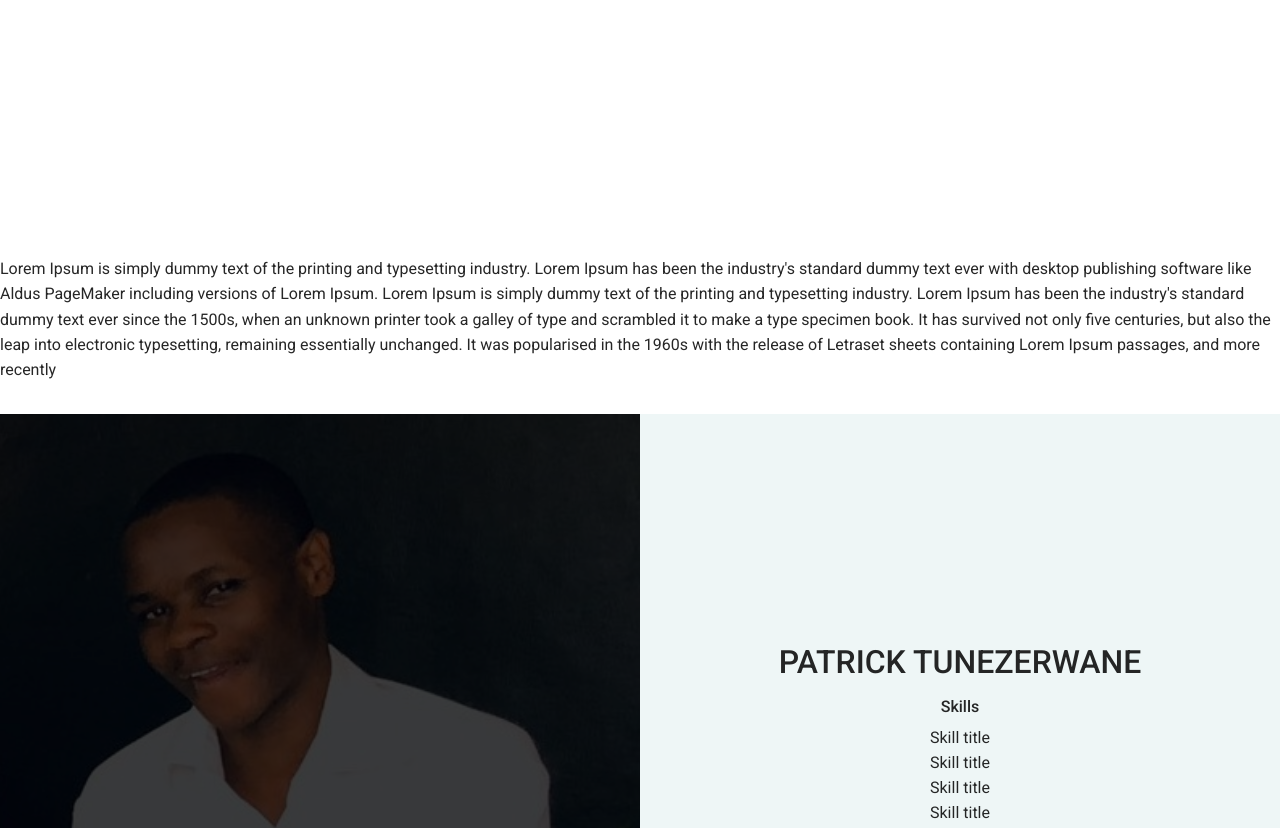
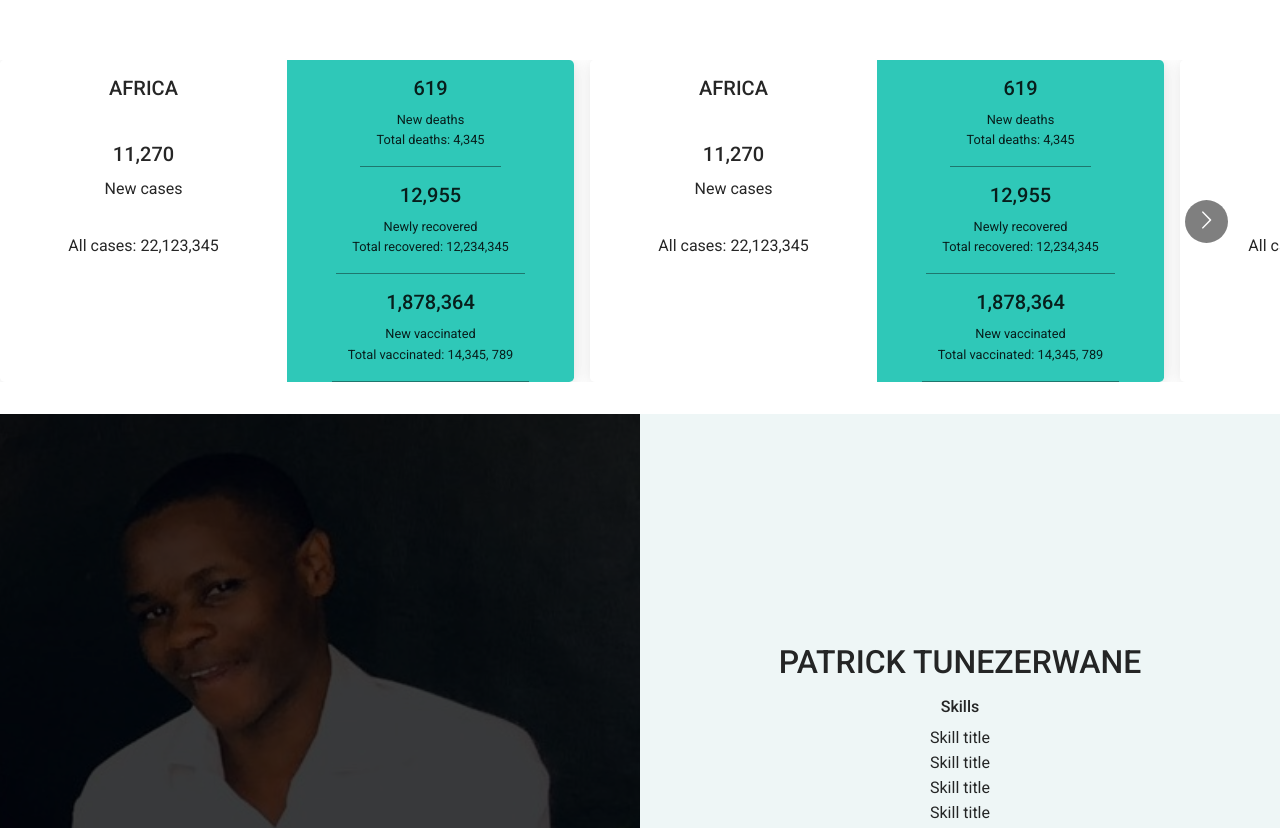
Before and after one commit to patricktunez123/covicalc, a React (Create React App) app: page / in a window 1280 px wide. Shown: the part 946-1774 px from the top of the page. Built offline with nearby package versions, Linux system fonts and the light colour scheme.

Commit message:
desigin card

```diff
--- /dev/null
+++ b/src/components/Continents/Continent.js
@@ -0,0 +1,39 @@
+import React from "react";
+
+const Continent = () => {
+  return (
+    <div className="covicalc--c-card">
+      <div className="left">
+        <div className="name">
+          <h5>AFRICA</h5>
+        </div>
+        <div className="cases">
+          <h5>11,270</h5>
+          <span>New cases</span>
+        </div>
+        <div className="all--cases">
+          <span>All cases: 22,123,345</span>
+        </div>
+      </div>
+      <div className="right">
+        <div className="deaths">
+          <h5>619</h5>
+          <span>New deaths</span>
+          <span>Total deaths: 4,345</span>
+        </div>
+        <div className="recovered">
+          <h5>12,955</h5>
+          <span>Newly recovered</span>
+          <span>Total recovered: 12,234,345</span>
+        </div>
+        <div className="vaccinated">
+          <h5>1,878,364</h5>
+          <span>New vaccinated</span>
+          <span>Total vaccinated: 14,345, 789</span>
+        </div>
+      </div>
+    </div>
+  );
+};
+
+export default Continent;
--- a/src/components/Continents/Continents.scss
+++ b/src/components/Continents/Continents.scss
@@ -23,10 +23,67 @@
   }
   .continents--container {
     height: auto;
-    padding-bottom: 2rem;
+    padding: 2rem 0;
     position: absolute;
     bottom: 0;
     right: 0;
     left: 0;
+
+    .covicalc--c-card {
+      width: auto;
+      height: auto;
+      box-shadow: 0.1rem 0.1rem 1rem $borderColor;
+      margin-right: 1rem;
+      border-radius: $borderRadius;
+      display: flex;
+      justify-content: space-between;
+      .left,
+      .right {
+        height: 100%;
+        flex: 1;
+      }
+      .left {
+        background: $whiteColor;
+        border-top-left-radius: $borderRadius;
+        border-bottom-left-radius: $borderRadius;
+      }
+      .right,
+      .left {
+        display: flex;
+        justify-content: center;
+        align-items: center;
+        flex-direction: column;
+      }
+      .right {
+        background: $primaryColor;
+        border-top-right-radius: $borderRadius;
+        border-bottom-right-radius: $borderRadius;
+        .deaths,
+        .recovered,
+        .vaccinated {
+          border-bottom: 0.1rem solid $secondaryColor;
+          display: flex;
+          justify-content: center;
+          align-items: center;
+          flex-direction: column;
+          padding: 1rem;
+          span {
+            font-size: 0.8rem;
+          }
+        }
+      }
+
+      .left {
+        .name,
+        .cases,
+        .all--cases {
+          display: flex;
+          justify-content: center;
+          align-items: center;
+          flex-direction: column;
+          padding: 1rem;
+        }
+      }
+    }
   }
 }
--- /dev/null
+++ b/src/components/Continents/ContinentsList.js
@@ -0,0 +1,45 @@
+import React from "react";
+import "./Continents.scss";
+import Carousel from "react-multi-carousel";
+import "react-multi-carousel/lib/styles.css";
+import Continent from "./Continent";
+
+export default function ContinentCard() {
+  const responsive = {
+    superLargeDesktop: {
+      breakpoint: { max: 4000, min: 3000 },
+      items: 5,
+    },
+    desktop: {
+      breakpoint: { max: 3000, min: 1024 },
+      items: 3,
+      paritialVisibilityGutter: 60,
+    },
+    tablet: {
+      breakpoint: { max: 1024, min: 464 },
+      items: 2,
+      paritialVisibilityGutter: 50,
+    },
+    mobile: {
+      breakpoint: { max: 464, min: 0 },
+      items: 1,
+      paritialVisibilityGutter: 0,
+    },
+  };
+  const games = [];
+  for (var i = 1; i < 14; i++) {
+    games.push(<Continent number={i} key={i} />);
+  }
+  return (
+    <Carousel
+      partialVisible={true}
+      centerMode={false}
+      arrows
+      slidesToSlide={1}
+      itemClass="image-item"
+      responsive={responsive}
+    >
+      {games.map((item) => item)}
+    </Carousel>
+  );
+}
--- a/src/components/Continents/index.js
+++ b/src/components/Continents/index.js
@@ -1,4 +1,5 @@
 import React from "react";
+import ContinentsList from "./ContinentsList";
 import "./Continents.scss";
 
 const Continents = () => {
@@ -12,16 +13,7 @@
         </div>
       </div>
       <div className="continents--container">
-        Lorem Ipsum is simply dummy text of the printing and typesetting
-        industry. Lorem Ipsum has been the industry's standard dummy text ever
-        with desktop publishing software like Aldus PageMaker including versions
-        of Lorem Ipsum. Lorem Ipsum is simply dummy text of the printing and
-        typesetting industry. Lorem Ipsum has been the industry's standard dummy
-        text ever since the 1500s, when an unknown printer took a galley of type
-        and scrambled it to make a type specimen book. It has survived not only
-        five centuries, but also the leap into electronic typesetting, remaining
-        essentially unchanged. It was popularised in the 1960s with the release
-        of Letraset sheets containing Lorem Ipsum passages, and more recently
+        <ContinentsList />
       </div>
     </div>
   );
```
